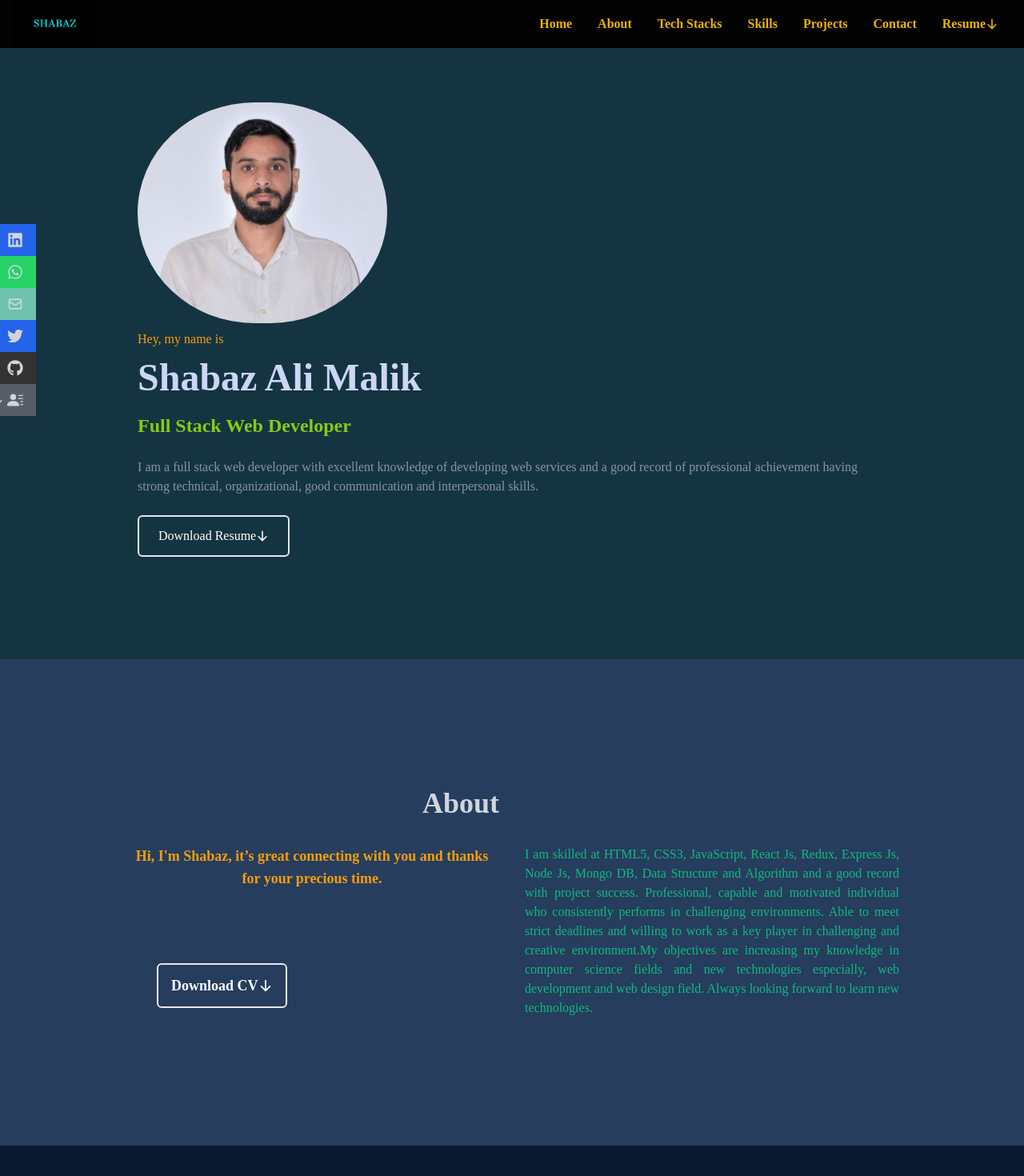
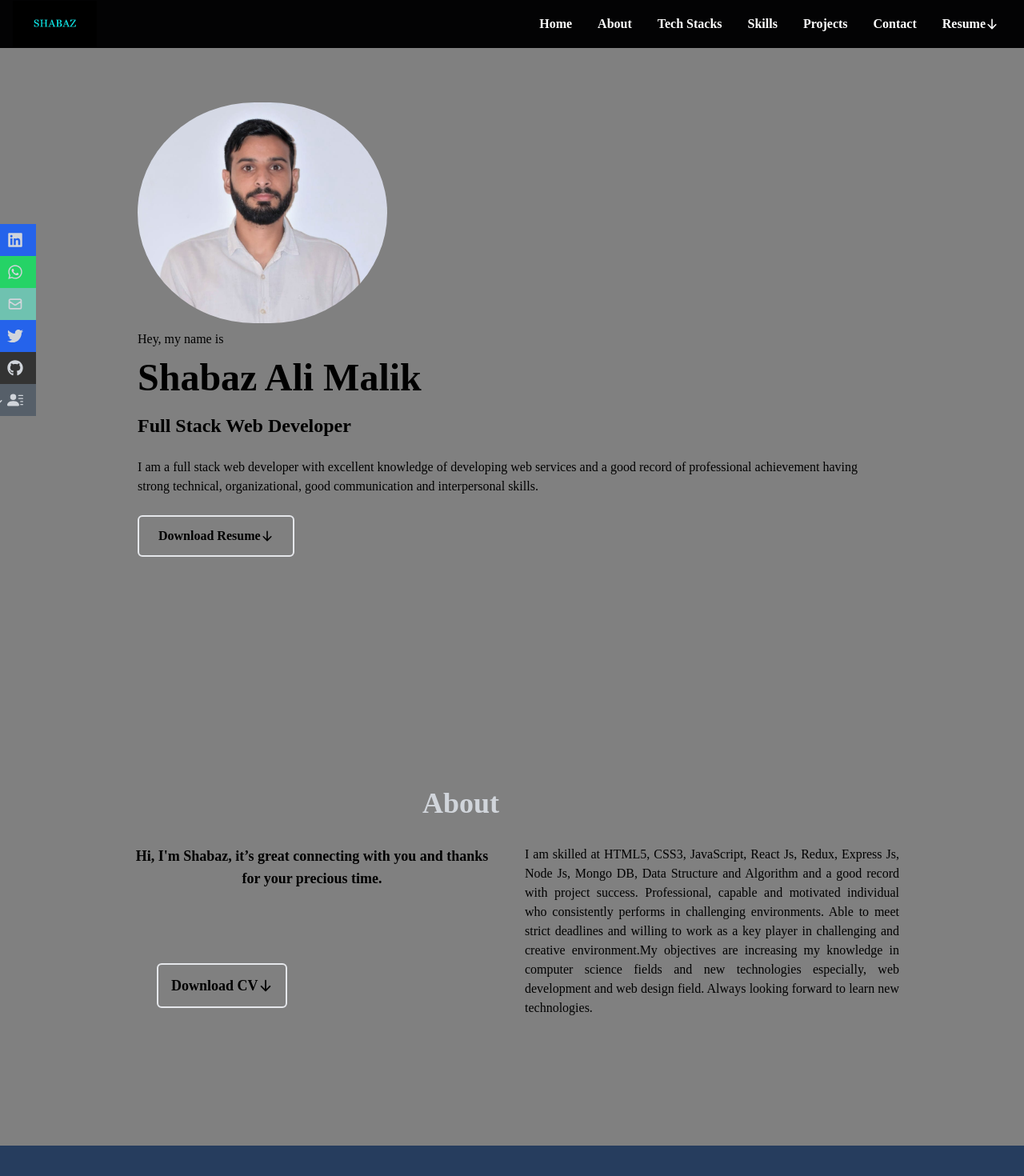
Before and after one commit to shabazalimalik69/shabazalimalik69.github.io, a React (Create React App) app: page / in a window 1280 px wide. Shown: the top 1470 px of the page at 80% size. Built offline with nearby package versions, Linux system fonts and the light colour scheme.

Commit message:
Colors and Home/About Page updated

```diff
--- a/package.json
+++ b/package.json
@@ -8,6 +8,7 @@
     "@testing-library/react": "^13.4.0",
     "@testing-library/user-event": "^13.5.0",
     "autoprefixer": "^10.4.8",
+    "gh-pages": "^4.0.0",
     "postcss": "^8.4.16",
     "react": "^18.2.0",
     "react-dom": "^18.2.0",
--- a/src/components/About.jsx
+++ b/src/components/About.jsx
@@ -5,7 +5,7 @@ import CV from './Resume/Shabaz_Malik_Cv.pdf'
 
 const About = () => {
   return (
-    <div name='about' className='w-full h-full py-40 bg-[#263d5e] text-gray-300'>
+    <div name='about' className='w-full h-full py-40 bg-[#808080] text-gray-300'>
       <div className='flex flex-col justify-center items-center w-full h-full'>
         <div className='max-w-[1200px] w-full grid grid-cols-2 gap-8'>
           <div className='sm:text-right pb-8 pl-4'>
@@ -16,13 +16,13 @@ const About = () => {
           </div>
           <div className='max-w-[1000px] w-full grid sm:grid-cols-2 gap-8 px-4'>
             <div className='sm:text-center text-lg font-bold'>
-              <p className='text-amber-500'>Hi, I'm Shabaz, it’s great connecting with you and thanks for your precious time.</p>
+              <p className='text-black'>Hi, I'm Shabaz, it’s great connecting with you and thanks for your precious time.</p>
               {/* <img className='py-6 h-10/12 w-4/5 rounded-full'  src={Image} alt="Photo" /> */}
               <br/>
               <br/>
               <br/>
               <div class="px-10"  >
-            <button className='text-white group border-2 px-4 py-3 my-2 rounded-md flex items-center hover:bg-green-500 hover:border-[#153441] hover:text-rose-900'>
+            <button className='text-black group border-2 px-4 py-3 my-2 rounded-md flex items-center hover:bg-green-500 hover:border-[#153441] hover:text-rose-900'>
             <a href={CV} download={true}>
             Download CV
           </a>
@@ -36,7 +36,7 @@ const About = () => {
         </div>
             </div>
             <div>
-              <p className='text-md text-justify text-emerald-500'>I am skilled at HTML5, CSS3, JavaScript, React Js, Redux, Express Js, Node Js, Mongo DB, Data Structure and Algorithm and a good record with project success. Professional, capable and motivated individual who consistently performs in challenging environments. Able to meet strict deadlines and willing to work as a key player in challenging and creative environment.My objectives are increasing my knowledge in computer science fields and new technologies especially, web development and web design field. Always looking forward to learn new technologies.</p>
+              <p className='text-md text-justify text-black'>I am skilled at HTML5, CSS3, JavaScript, React Js, Redux, Express Js, Node Js, Mongo DB, Data Structure and Algorithm and a good record with project success. Professional, capable and motivated individual who consistently performs in challenging environments. Able to meet strict deadlines and willing to work as a key player in challenging and creative environment.My objectives are increasing my knowledge in computer science fields and new technologies especially, web development and web design field. Always looking forward to learn new technologies.</p>
               {/* <br/>
               <br/>
               <br/>
--- a/src/components/Contact.jsx
+++ b/src/components/Contact.jsx
@@ -11,7 +11,7 @@ import { HiOutlineMail, HiPhone } from 'react-icons/hi';
 
 const Contact = () => {
   return (
-    <div name='contact' className='w-full h-full py-12 bg-[#153441]'>
+    <div name='contact' className='w-full h-full py-12 bg-[#293c42]'>
         <div className=' flex justify-center items-center p-4'>
         <form method='POST' action="https://getform.io/f/ac8ed8e0-d3c6-479a-b0c8-3f1ade51beb4" className='flex flex-col max-w-[600px] w-full'>
             <div className='pb-8'>
@@ -19,7 +19,7 @@ const Contact = () => {
                 <p className='text-gray-300 flex py-4'>Submit the form below or send me an email on shabazalimalik69@gmail.com</p>
             </div>
             <input className='rounded-md  bg-[#ccd6f6] p-2' type="text" placeholder='Name' name='name' />
-            <input className=' rounded-md my-4 p-2 bg-[#ccd6f6]' type="email" placeholder='Email' name='email' />
+            <input className=' rounded-md text-black my-4 p-2 bg-[#ccd6f6]' type="email" placeholder='Email' name='email' />
             <textarea  className='rounded-md  bg-[#ccd6f6] p-2' name="message" rows="10" placeholder='Message'></textarea>
             <button className='text-white h-8 bg-blue-700  rounded-lg hover:bg-green-600 hover:border-[#153441] px-4 py-3 my-8 mx-auto flex items-center'>Submit</button>
         </form>
@@ -30,14 +30,14 @@ const Contact = () => {
               <li>
                   <a href=""  className='flex px-10 items-center cursor-not-allowed w-full text-gray-300'>
 
-                  <HiPhone size={20} style={{color:"black"}} />
+                  <HiPhone size={20} style={{color:"white"}} />
                   <p class="px-2 text-amber-500">+91-7051819135</p>
                   </a>
                 </li>
               <li>
                   <a href="https://mail.google.com/mail/u/0/#inbox?compose=new" rel="noreferrer" target="_blank"  className='flex px-10 py-1 items-center w-full text-gray-300'>
 
-                  <HiOutlineMail size={20} style={{color:"black"}} />
+                  <HiOutlineMail size={20} style={{color:"white"}} />
                  <p class="px-2 text-amber-500">malikshabaz69@gmail</p>
                   </a>
                 </li>
--- a/src/components/GitHubStat.jsx
+++ b/src/components/GitHubStat.jsx
@@ -3,7 +3,7 @@ import GitHubCalendar from 'react-github-calendar';
 
 const GitHubStat = () => {
   return (
-    <div name='githubstat' className=' w-full h-full py-20  bg-[#0a192f] text-gray-300'>
+    <div name='githubstat' className=' w-full h-full py-20  bg-[#293c42] text-gray-300'>
         <h1 className='text-center font-bold py-8 text-2xl'>GitHub Statistics</h1>
 
         <div className="grid grid-cols-1 sm:grid-cols-2 gap-y-10 gap-x-4 mx-auto w-4/5 py-10 ">
--- a/src/components/Home.jsx
+++ b/src/components/Home.jsx
@@ -5,17 +5,17 @@ import resume from './Resume/Shabaz_Malik_Resume.pdf'
 
 const Home = () => {
   return (
-    <div name="home" className='w-full h-full py-20  bg-[#153441]'>
+    <div name="home" className='w-full h-full py-20  bg-[#808080]'>
         <div className='max-w-[1000px] mx-auto py-10 px-8 flex flex-col justify-center h-full'>
-            <img class='py-2 h-1/6 w-2/6  rounded-full bg-no-repeat bg-center'  src={Image} alt="Photo"/>
-            <p className='text-amber-500 '>Hey, my name is</p>
-            <h1 className='py-3 text-2xl sm:text-5xl font-bold text-[#ccd6f6]'>Shabaz Ali Malik</h1>
-            <h2 className='py-2 font-bold text-lime-500  text-1xl sm:text-2xl'>Full Stack Web Developer</h2>
-            <h6 className='text-justify text-[#8892b0] py-4  max-w-[900px] '>
+            <img class='py-2 h-1/6 w-2/6  rounded-full '  src={Image} alt="Photo"/>
+            <p className='text-cyan'>Hey, my name is</p>
+            <h1 className='py-3 text-2xl sm:text-5xl font-bold text-black'>Shabaz Ali Malik</h1>
+            <h2 className='py-2 font-bold text-black  text-1xl sm:text-2xl'>Full Stack Web Developer</h2>
+            <h6 className='text-justify text-black py-4  max-w-[900px] '>
             I am a full stack web developer with excellent knowledge of developing web services and a good record of professional achievement having strong technical, organizational, good communication and interpersonal skills.
             </h6>
         <div>
-            <button className='text-white group border-2 px-6 py-3 my-2 rounded-md flex items-center hover:bg-green-500 hover:border-[#153441] hover:text-rose-900'>
+            <button className='text-black font-bold group border-2 px-6 py-3 my-2 rounded-md flex items-center hover:bg-green-500 hover:border-[#153441] hover:text-rose-900'>
             <a href={resume} download={true}>
             Download Resume
           </a>
--- a/src/components/Navbar.jsx
+++ b/src/components/Navbar.jsx
@@ -27,37 +27,37 @@ const Navbar = () => {
        <div>
         <ul className='hidden md:flex'>
             <li>
-            <Link to='home'className="text-yellow-500 font-bold" smooth={true} duration={500}>
+            <Link to='home'className="text-white font-bold" smooth={true} duration={500}>
             Home
           </Link>
             </li>
             <li>
-            <Link to='about' className="text-yellow-500 font-bold" smooth={true} duration={500}>
+            <Link to='about' className="text-white font-bold" smooth={true} duration={500}>
             About
           </Link>
             </li>
             <li>
-            <Link to='skills' className="text-yellow-500 font-bold" smooth={true} duration={500}>
+            <Link to='skills' className="text-white font-bold" smooth={true} duration={500}>
             Tech Stacks
             </Link>
             </li>
             <li>
-            <Link to='techStack' className="text-yellow-500 font-bold" smooth={true} duration={500}>
+            <Link to='techStack' className="text-white font-bold" smooth={true} duration={500}>
             Skills
             </Link>
             </li>
             <li>
-            <Link to='projects' className="text-yellow-500 font-bold"   smooth={true} duration={500}>
+            <Link to='projects' className="text-white font-bold"   smooth={true} duration={500}>
             Projects
             </Link>
             </li>
             <li>
-            <Link to='contact' className="text-yellow-500 font-bold" smooth={true} duration={500}>
+            <Link to='contact' className="text-white font-bold" smooth={true} duration={500}>
             Contact
             </Link>
             </li>
             <li>
-            <a href={resume} className="flex justify-between items-center text-yellow-500 font-bold" download={true} >
+            <a href={resume} className="flex justify-between items-center text-white font-bold" download={true} >
            Resume <HiArrowDown/>
             </a>
             </li>
--- a/src/components/Skills.jsx
+++ b/src/components/Skills.jsx
@@ -6,7 +6,7 @@ import Communication from '../logos/communication.png';
 
 const TechStack = () => {
   return (
-    <div name="techStack" className='w-full h-full py-20  bg-[#153441]'>
+    <div name="techStack" className='w-full h-full py-20  bg-[#263d5e]'>
       <div className='max-w-[1000px] mx-auto p-4 flex flex-col justify-center w-full h-full'>
           <div>
               <p className='text-4xl py-8 text-white font-bold text-center'>Skills</p>
--- a/src/components/TechStack.jsx
+++ b/src/components/TechStack.jsx
@@ -18,7 +18,7 @@ import Netlify from '../logos/netlify.png';
 
 const Skills = () => {
   return (
-    <div name='skills' className='w-full h-full py-20 bg-[#0a192f] text-gray-300'>
+    <div name='skills' className='w-full h-full py-20 bg-[#263d5e] text-gray-300'>
       <div className='max-w-[1000px] mx-auto p-4 flex flex-col justify-center w-full h-full'>
           <div>
               <p className='text-4xl py-8 font-bold text-center'>Tech Stacks</p>
```
Also changed, not shown: 1 other file (tests, documents, lock files or other folders).
